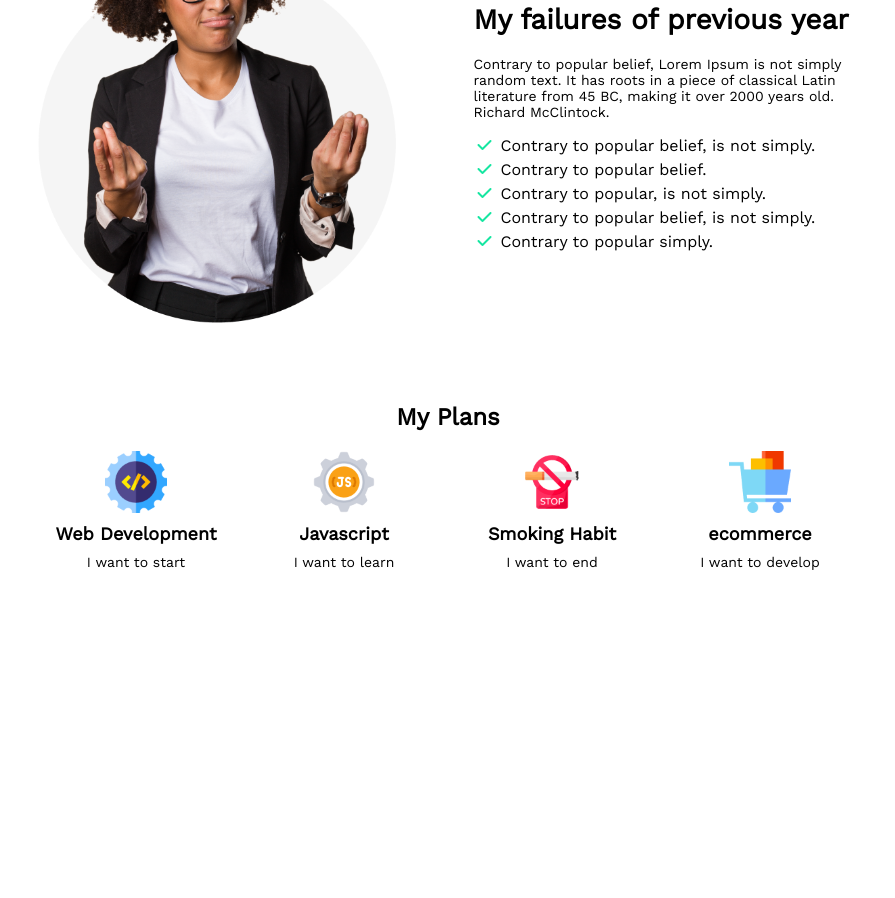
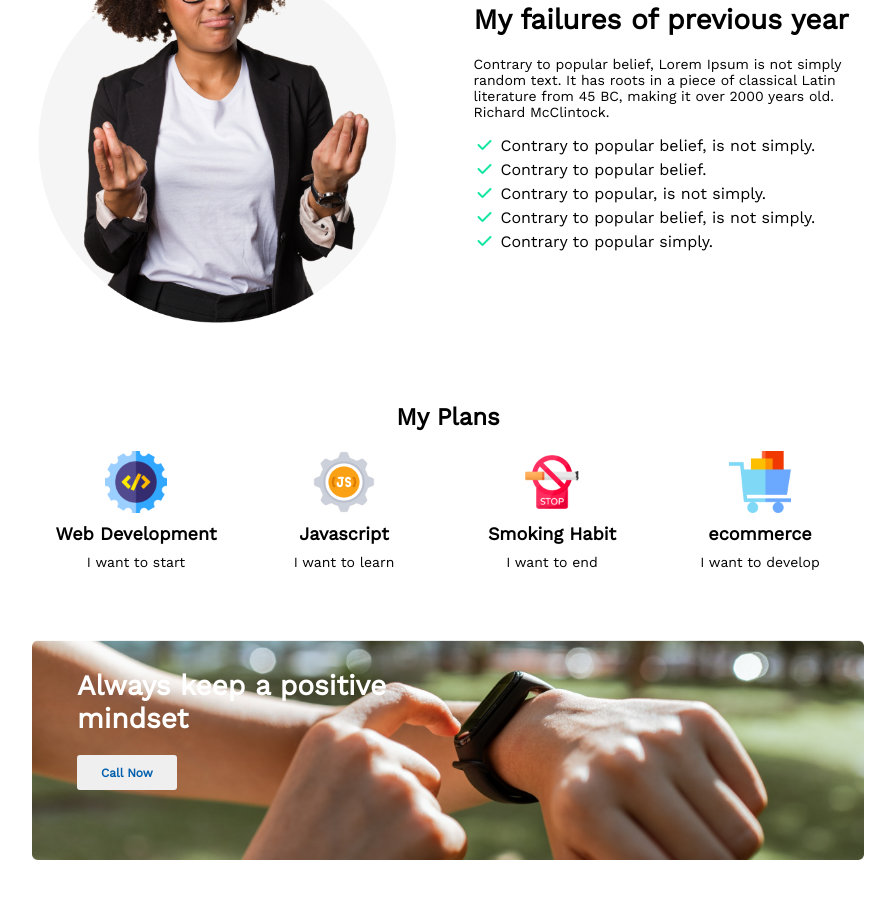
Before and after one commit to Sakib360360/new-year-me, a plain HTML site: page index.html in a window 1280 px wide. Shown: the part 883-1781 px from the top of the page, without its empty margins (192-1087 px from the left). Before the commit the page ends 1473 px from the top, so only its background shows below. Drawn offline with nearby package versions, Linux system fonts and the light colour scheme.

Commit message:
main section done

```diff
--- a/index.html
+++ b/index.html
@@ -61,6 +61,14 @@
             </div>
 
         </section>
+             <div class="quote-sectioin">
+                <img src="./images/watch.png" alt="">
+                <div class="quote-text">
+                    <h1>Always keep a positive mindset</h1>
+                    <button class="btn">Call Now</button>
+                </div>
+            </div>
+
     </main>
 </body>
 </html>
--- a/style.css
+++ b/style.css
@@ -117,3 +117,28 @@ header{
 .skill p{
     font-size: 14px;
 }
+
+/* quote section  */
+.quote-sectioin {
+    position: relative;
+    width: 65%;
+    margin: 70px auto;
+}
+.quote-sectioin img{
+    width: 100%;
+}
+.quote-text{
+    position: absolute;
+    top: 0;
+}
+.quote-text h1 {
+    color: white;
+    margin-left: 45px;
+    width: 381px;
+    margin-bottom: 20px;
+    font-size: 28px;
+    margin-top: 29px;
+}
+.quote-text button{
+    margin-left: 45px;
+}
```
